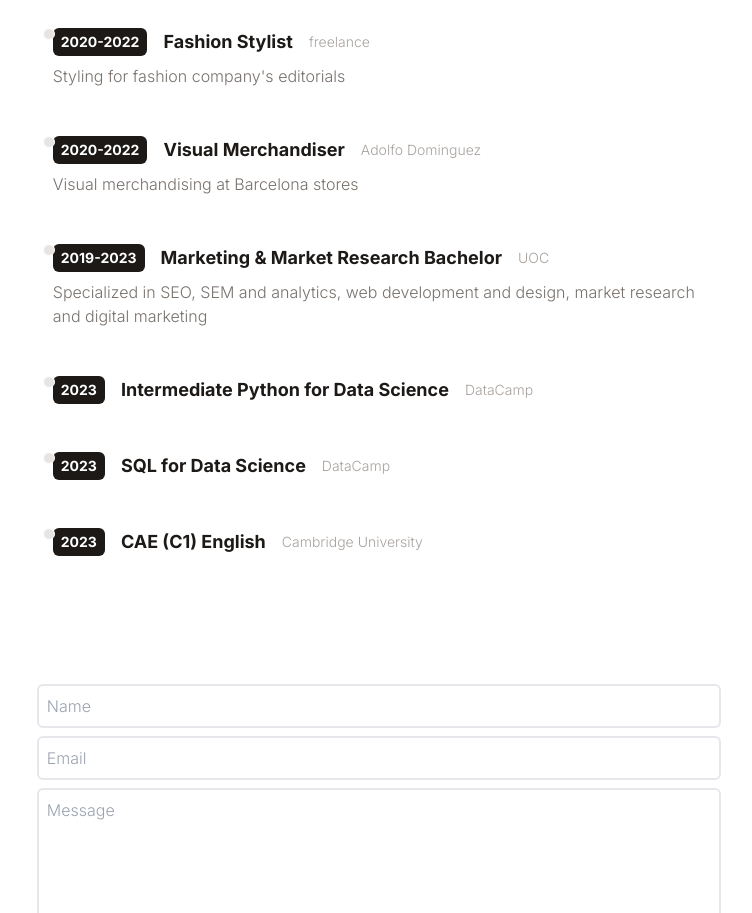
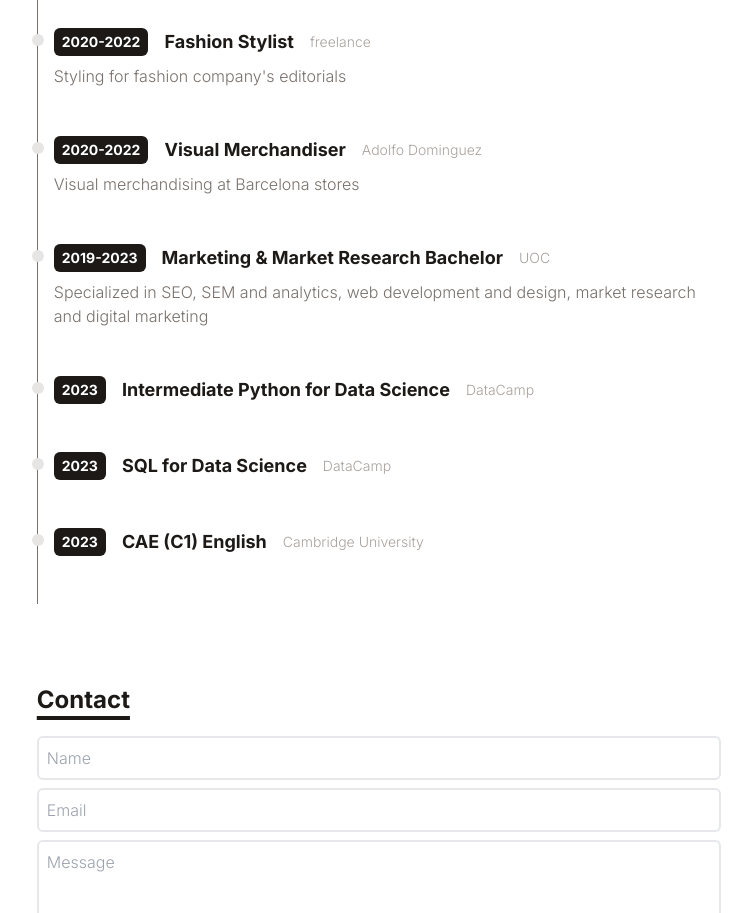
Before and after one commit to marinavp8/marina-portfolio, a React (Vite) app: page / in a window 1280 px wide. Shown: the part 940-1853 px from the top of the page, without its empty margins (261-1013 px from the left). Built offline with nearby package versions, Linux system fonts and the light colour scheme.

Commit message:
final-changes

```diff
--- a/src/components/Contact.jsx
+++ b/src/components/Contact.jsx
@@ -5,13 +5,12 @@ function Contact() {
     return (
         <div className="flex flex-col mb-10 mx-auto">
             <div className="flex justify-center items-center">
-                <title>Contact</title>
                 <form
                     action= "https://getform.io/f/1de51190-3217-4cce-bdd6-62be18a5ec1e"
                     method= "POST"
                     className="flex flex-col w-full md:w-7/12"
                 >
-
+                    <Title>Contact</Title>
                     <input
                         type="text"
                         name= "name"
--- a/src/components/TimelineItem.jsx
+++ b/src/components/TimelineItem.jsx
@@ -1,21 +1,21 @@
 import react from 'react';
 
-function TimelineItem({year,title,company,details}) {
+function TimelineItem({ year, title, company, details }) {
     return (
-        <ol className="flex flex-col md-flex-row relative border-q border-stone-200">
+        <ol className="flex flex-col md-flex-row relative border-l border-stone-500">
             <li className="mb-10 ml-4">
-                <div className=" absolute w-3 h-3 bg-stone-200 rounded-full mt-1.5- left-1.5 border border-white" />
-                    <div className=" flex flex-wrap gap-4 flex-row items-center justify-start text-xs md:text-sm">
+                <div className=" absolute w-3 h-3 bg-stone-200 rounded-full mt-1.5 -left-1.5 border- border-white" />
+                <p className=" flex flex-wrap gap-4 flex-row items-center justify-start text-xs md:text-sm">
                     <span className="inline-block px-2 py-1 font-semibold text-white dark:text-stone-900 bg-stone-900 dark:bg-white rounded-md">
                         {year}
                     </span>
                     <h3 className=" text-lg font-semibold text-stone-900 dark:text-white">
                         {title}
                     </h3>
-                    <p className= "my-1 text-sm font-normal leading-none text-stone-400 ">
+                    <p className="my-1 text-sm font-normal leading-none text-stone-400 ">
                         {company}
                     </p>
-                     </div>
+                </p>
                 <p className="my-2 text-base font-normal text-stone-500 dark:text-stone-300">
                     {details}
                 </p>
```
